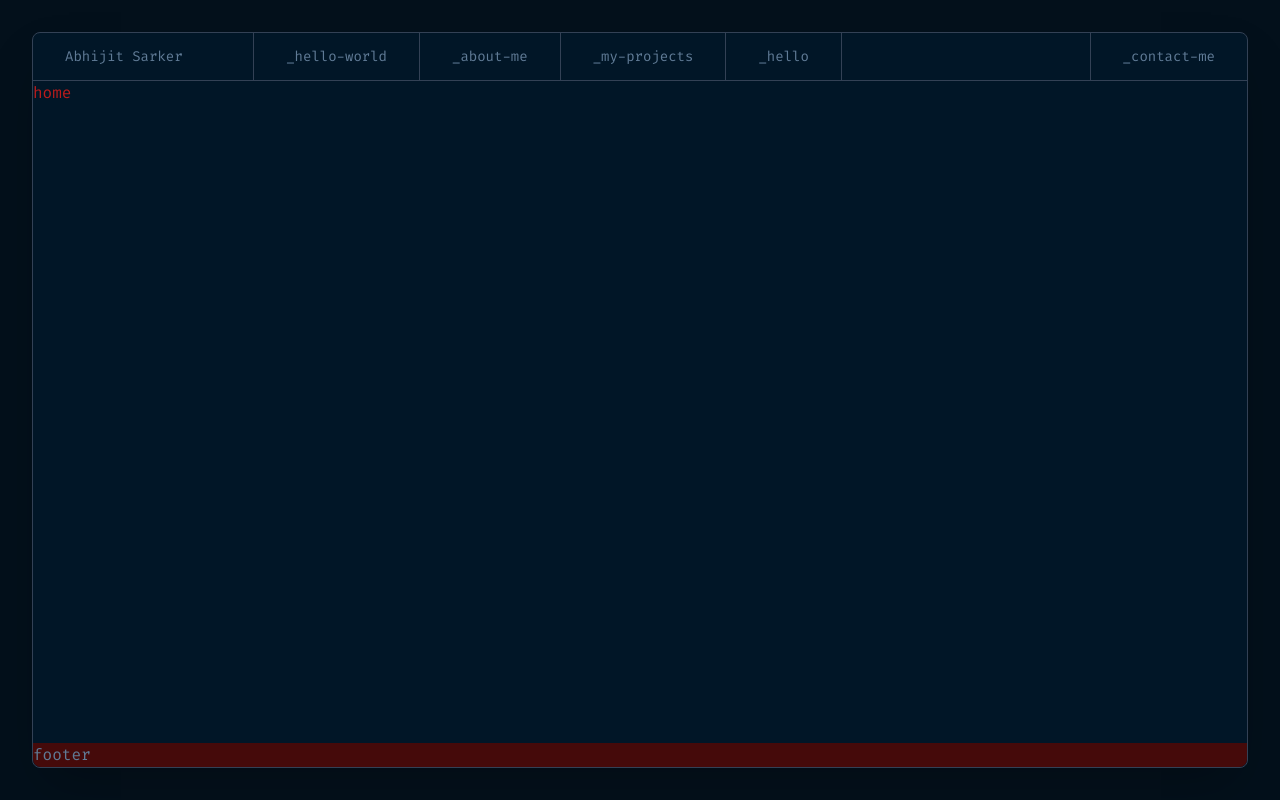
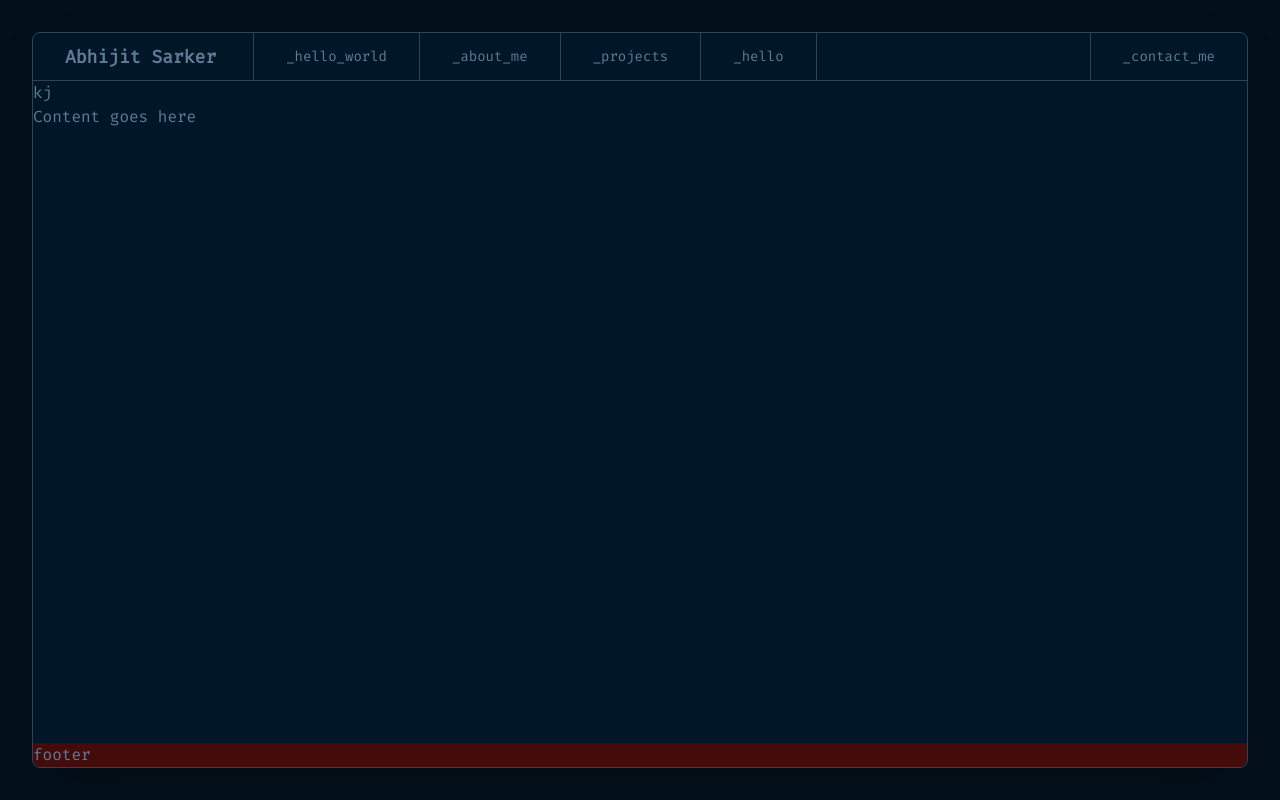
Before and after one commit to AbhijitSarker/portfolio, a React (Vite) app: page / in a window 1280 px wide. Built offline with nearby package versions, Linux system fonts and the light colour scheme.

Commit message:
finisfed header

```diff
--- a/src/Components/Header/Header.jsx
+++ b/src/Components/Header/Header.jsx
@@ -6,30 +6,36 @@
 const Header = () => {
     const [open, setOpen] = useState(false);
     return (
-        <div className='relative flex flex-row justify-between border-b border-b-slate-700 h-12 text-sm'>
+        <div className=' flex flex-row justify-between border-b border-b-slate-700 h-12 text-sm'>
             {/* name */}
-            <div className='md:border-r md:border-r-slate-700 px-8 md:w-64 flex items-center'>
+            <div className='md:border-r md:border-r-slate-700 px-8 md:w-64 flex items-center text-lg font-semibold'>
                 <p>Abhijit Sarker</p>
             </div>
 
 
             {/* links for small device */}
-            <div className={`flex flex-col items-center absolute top-12 w-full bg-slate-300 md:hidden ${open ? 'flex' : 'hidden'}`}>
+            <div className={` flex flex-col items-center absolute h-full w-full  md:hidden ${open ? 'flex' : 'hidden'}`}>
 
-                <div className='flex items-center py-5 border-b border-b-slate-700'>
-                    <Link to={'/'}>
-                        _hello-world
+                <div className='md:hidden h-[50px] ml-auto mt-[2px] flex items-center pr-4' onClick={() => setOpen(!open)}>
+                    {
+                        open ? <GiTireIronCross className='text-4xl ' /> : <FaBarsStaggered className='text-4xl ' />
+                    }
+                </div>
+
+                <div className='w-full border-b h-full bg-[#011627] rounded-lg  border-b-slate-700'>
+                    <Link to={'/'} className='w-full' onClick={() => setOpen(!open)} >
+                        <div className='flex items-center justify-center h-16 border-b  border-b-slate-700 px-8 hover:text-white hover:bg-[#0F2031]'>_hello_world</div>
+                    </Link>
+                    <Link to={'/about-me'} onClick={() => setOpen(!open)}>
+                        <div className='flex items-center justify-center h-16 border-b  border-b-slate-700 px-8 hover:text-white hover:bg-[#0F2031]'>_about_me</div>
+                    </Link>
+                    <Link to={'/projects'} onClick={() => setOpen(!open)}>
+                        <div className='flex items-center justify-center h-16 border-b  border-b-slate-700 px-8 hover:text-white hover:bg-[#0F2031]'>_projects</div>
+                    </Link>
+                    <Link to={'/contact-me'} onClick={() => setOpen(!open)}>
+                        <div className='flex items-center justify-center h-16 border-b  border-b-slate-700 px-8 hover:text-white hover:bg-[#0F2031]'>_contact_me</div>
                     </Link>
                 </div>
-                <Link to={'/about-me'}>
-                    <div className='flex items-center py-5 border-b border-b-slate-700'>_about-me</div>
-                </Link>
-                <Link to={'/my-projects'}>
-                    <div className='flex items-center py-5 border-b border-b-slate-700'>_my-projects</div>
-                </Link>
-                <Link to={'/contact-me'}>
-                    <div className='flex items-center py-5 border-b border-b-slate-700'>_hello</div>
-                </Link>
 
             </div>
 
@@ -38,13 +44,13 @@
                 <div className='flex'>
 
                     <Link to={'/'}>
-                        <div className='flex items-center h-full border-r  border-r-slate-700 px-8 hover:text-white hover:bg-[#0F2031]'>_hello-world</div>
+                        <div className='flex items-center w-max h-full border-r  border-r-slate-700 px-8 hover:text-white hover:bg-[#0F2031]'>_hello_world</div>
                     </Link>
                     <Link to={'/about-me'}>
-                        <div className='flex items-center h-full border-r  border-r-slate-700 px-8 hover:text-white hover:bg-[#0F2031]'>_about-me</div>
+                        <div className='flex items-center h-full border-r  border-r-slate-700 px-8 hover:text-white hover:bg-[#0F2031]'>_about_me</div>
                     </Link>
-                    <Link to={'/my-projects'}>
-                        <div className='flex items-center h-full border-r  border-r-slate-700 px-8 hover:text-white hover:bg-[#0F2031]'>_my-projects</div>
+                    <Link to={'/projects'}>
+                        <div className='flex items-center h-full border-r  border-r-slate-700 px-8 hover:text-white hover:bg-[#0F2031]'>_projects</div>
                     </Link>
                     <Link to={'/contact-me'}>
                         <div className='flex items-center h-full border-r  border-r-slate-700 px-8 hover:text-white hover:bg-[#0F2031]'>_hello</div>
@@ -54,7 +60,7 @@
 
                 {/* contact me */}
                 <Link to={'/contact-me'}>
-                    <div className='flex items-center h-full border-l  border-l-slate-700 px-8 hover:text-white hover:bg-[#0F2031]'>_contact-me</div>
+                    <div className='flex items-center h-full border-l  border-l-slate-700 px-8 hover:text-white hover:bg-[#0F2031]'>_contact_me</div>
                 </Link>
 
             </div>
--- a/src/Layout/Layout.jsx
+++ b/src/Layout/Layout.jsx
@@ -5,7 +5,7 @@
 const Layout = () => {
     return (
         <div className='bg-[#03101B] p-3 md:p-8 h-screen  font-firaCode text-font'>
-            <div className='bg-[#011627] border border-slate-700 shadow-2xl h-full rounded-lg flex flex-col justify-between'>
+            <div className='relative bg-[#011627] border border-slate-700 shadow-2xl h-full rounded-lg flex flex-col justify-between'>
 
                 <div className=' rounded-t-lg'>
                     <Header></Header>
--- a/src/Pages/Home/Home.jsx
+++ b/src/Pages/Home/Home.jsx
@@ -1,10 +1,20 @@
-import React from 'react';
+import React, { useEffect, useState } from 'react';
 
 const Home = () => {
+    const [isVisible, setIsVisible] = useState(false);
+
+    useEffect(() => {
+        setIsVisible(true);
+    }, []);
+
     return (
-        <div className='text-red-700'>
-            home
+        <div>
+            kj
+            <div className={` transition-transform duration-500 ease-in-out transform ${isVisible ? 'translate-y-0 opacity-100' : '-translate-y-5 opacity-0'}`}>
+                <p>Content goes here</p>
+            </div>
         </div>
+
     );
 };
 
--- a/src/Routes/Routes.jsx
+++ b/src/Routes/Routes.jsx
@@ -21,7 +21,7 @@
                 element: <About></About>
             },
             {
-                path: "/my-projects",
+                path: "/projects",
                 element: <Projects></Projects>
             },
             {
```
